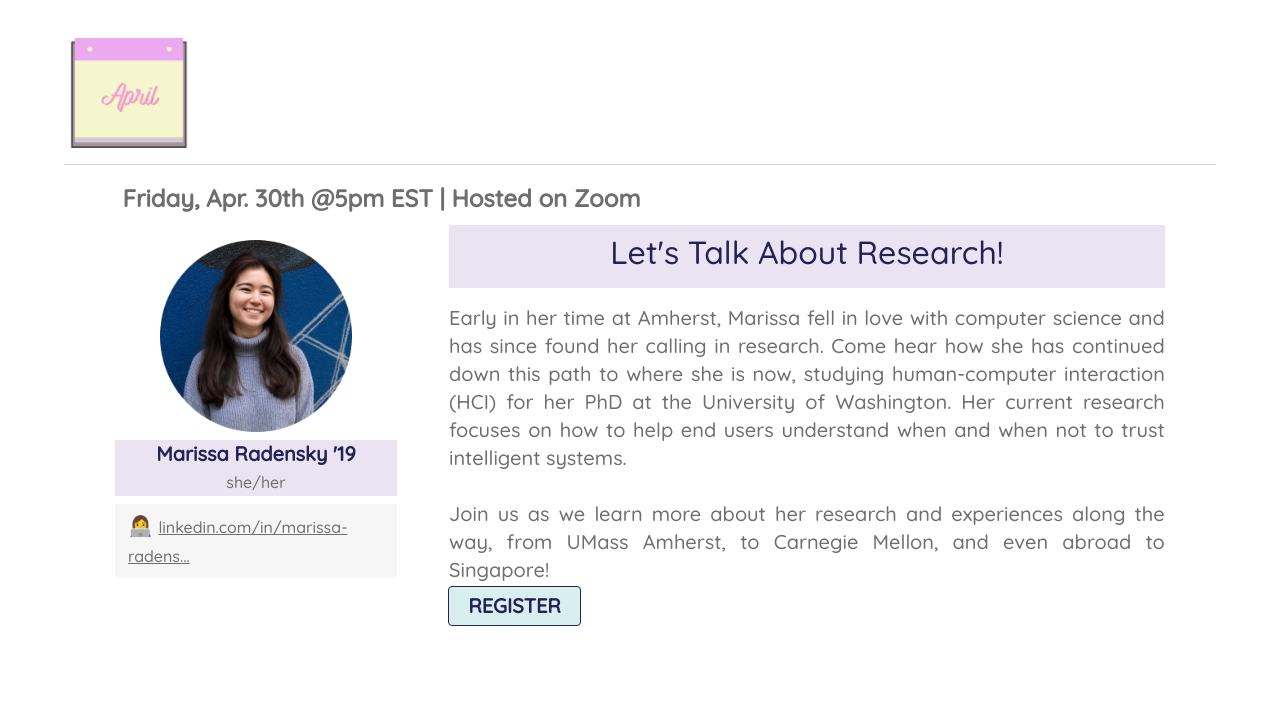
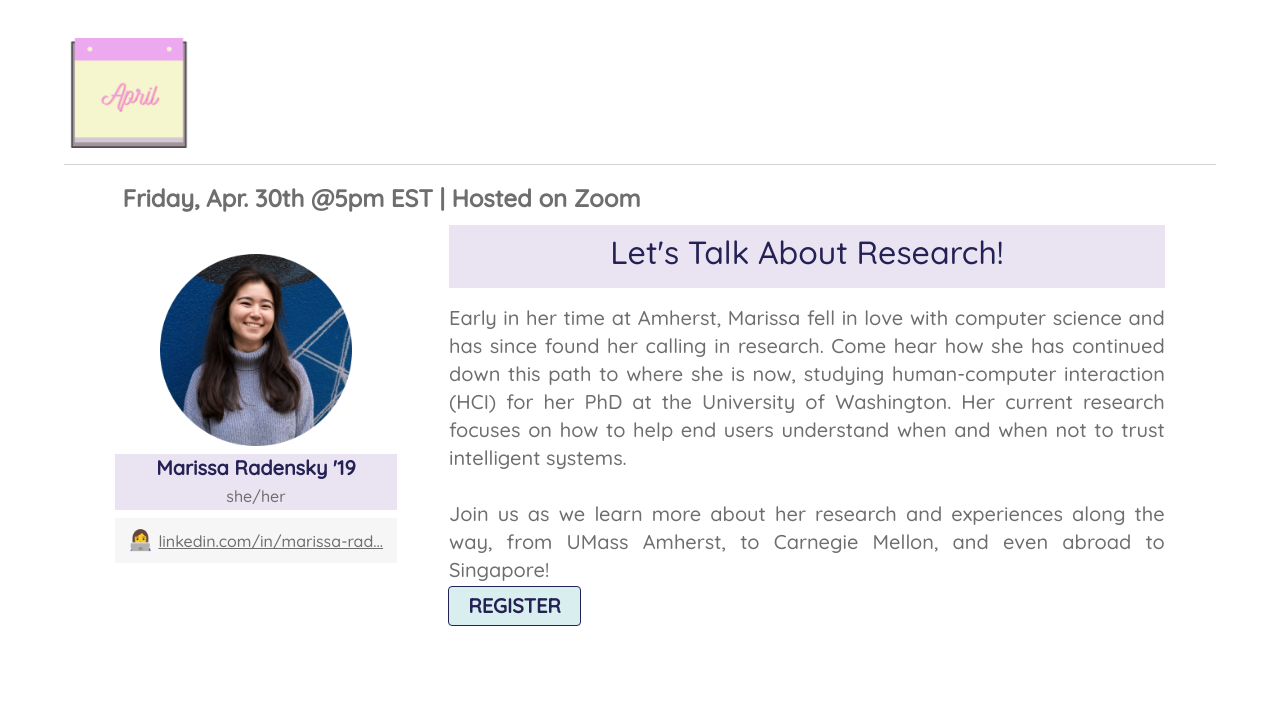
Before and after one commit to aprild-c/WiCS_Website_v2, a Django app: page /alumni-speaker-series/ in a window 1280 px wide. Shown: the part 2005-2718 px from the top of the page. Run offline with Django 3.2, Linux system fonts and the light colour scheme.

```diff
--- a/simple_page/templates/speaker_series.html
+++ b/simple_page/templates/speaker_series.html
@@ -140,7 +140,7 @@
                 </h3>
                 <h3 class="link">
                     &#128105;&#8205;&#128187;
-                    <a href="https://www.linkedin.com/mwlite/in/marissa-radensky-51115a100">linkedin.com/in/marissa-radens...</a>
+                    <a href="https://www.linkedin.com/in/marissa-radensky-51115a100">linkedin.com/in/marissa-rad...</a>
                 </h3>
             </td>
             <td class="event_title_description">
```
